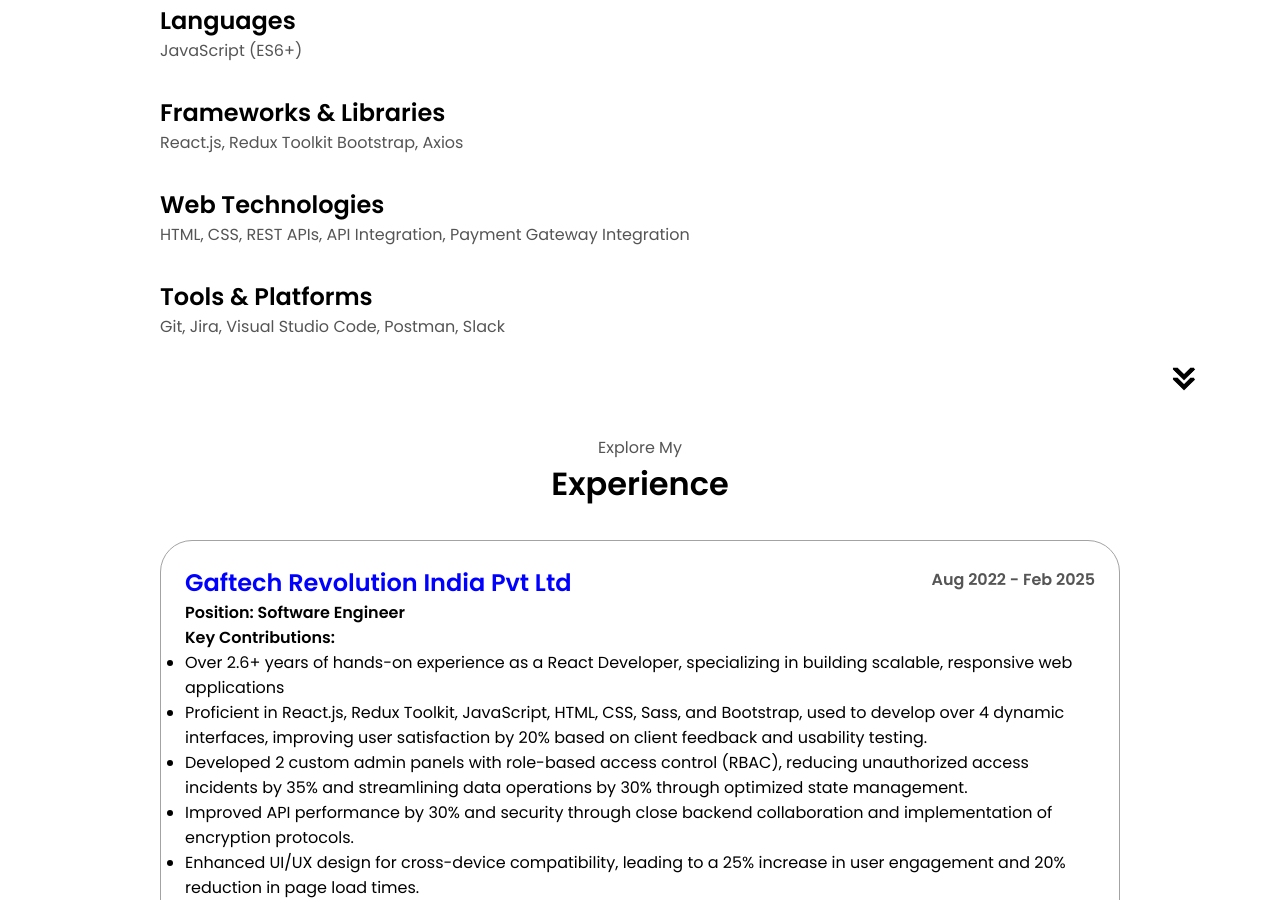
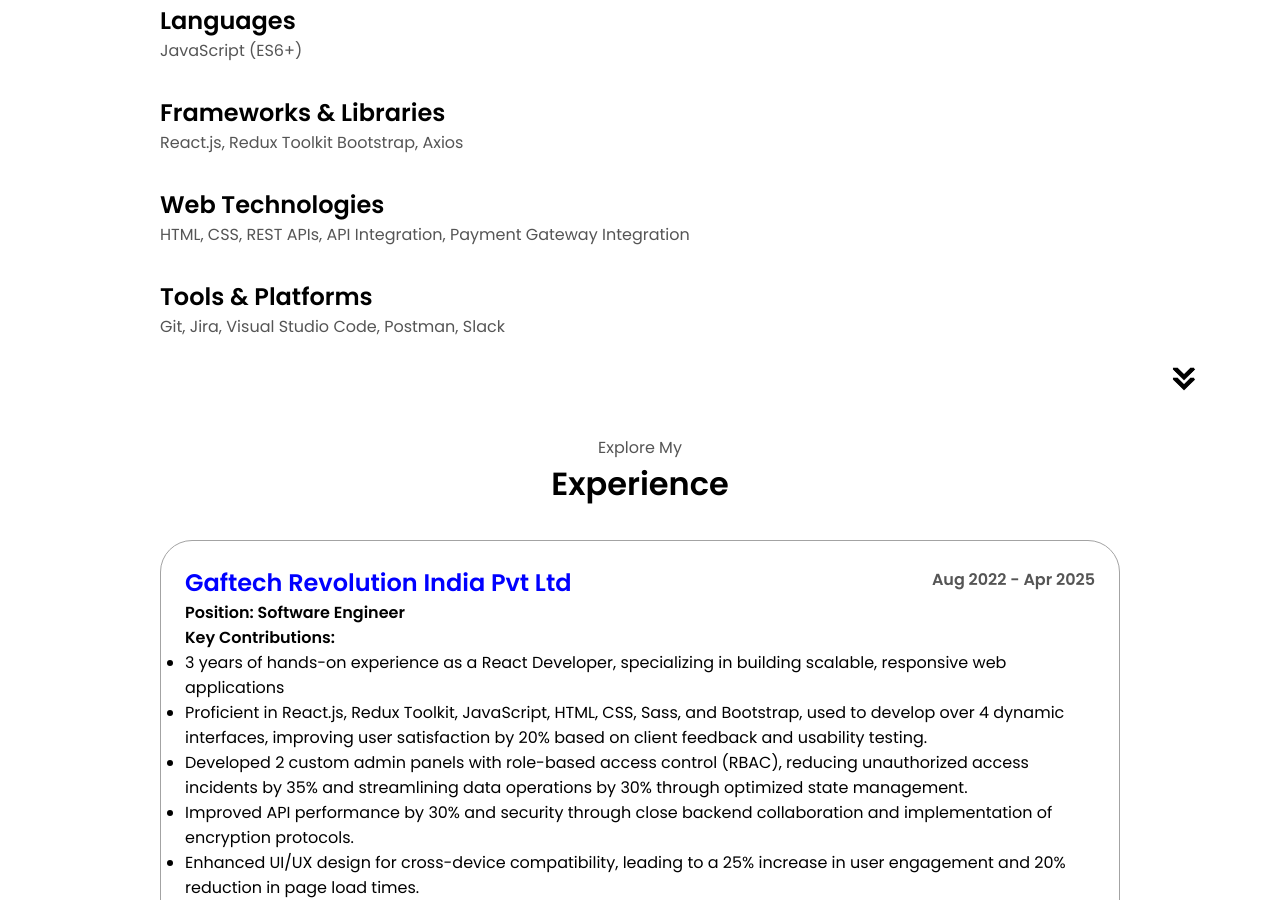
Before and after one commit to HemantS1609/my-portfolio, a plain HTML site: page index.html in a window 1280 px wide. Shown: the part 1862-2762 px from the top of the page. Drawn offline with Linux system fonts and the light colour scheme.

Commit message:
Update index.html

```diff
--- a/index.html
+++ b/index.html
@@ -92,7 +92,7 @@
                 class="icon"
               />
               <h3>Experience</h3>
-              <p>2.6+ years <br />Frontend Developer</p>
+              <p>3 years <br />Frontend Developer</p>
             </div>
             <div class="details-container">
               <img
@@ -170,7 +170,7 @@
                   >Gaftech Revolution India Pvt Ltd</a
                 >
               </h2>
-              <p class="experience-period">Aug 2022 - Feb 2025</p>
+              <p class="experience-period">Aug 2022 - Apr 2025</p>
             </div>
             <h4 class="jobPosition">Position: Software Engineer</h4>
             <div class="experience-container">
@@ -179,7 +179,7 @@
                   <strong>Key Contributions:</strong>
                 </li>
                 <li>
-                  Over 2.6+ years of hands-on experience as a React Developer,
+                  3 years of hands-on experience as a React Developer,
                   specializing in building scalable, responsive web applications
                 </li>
                 <li>
```
